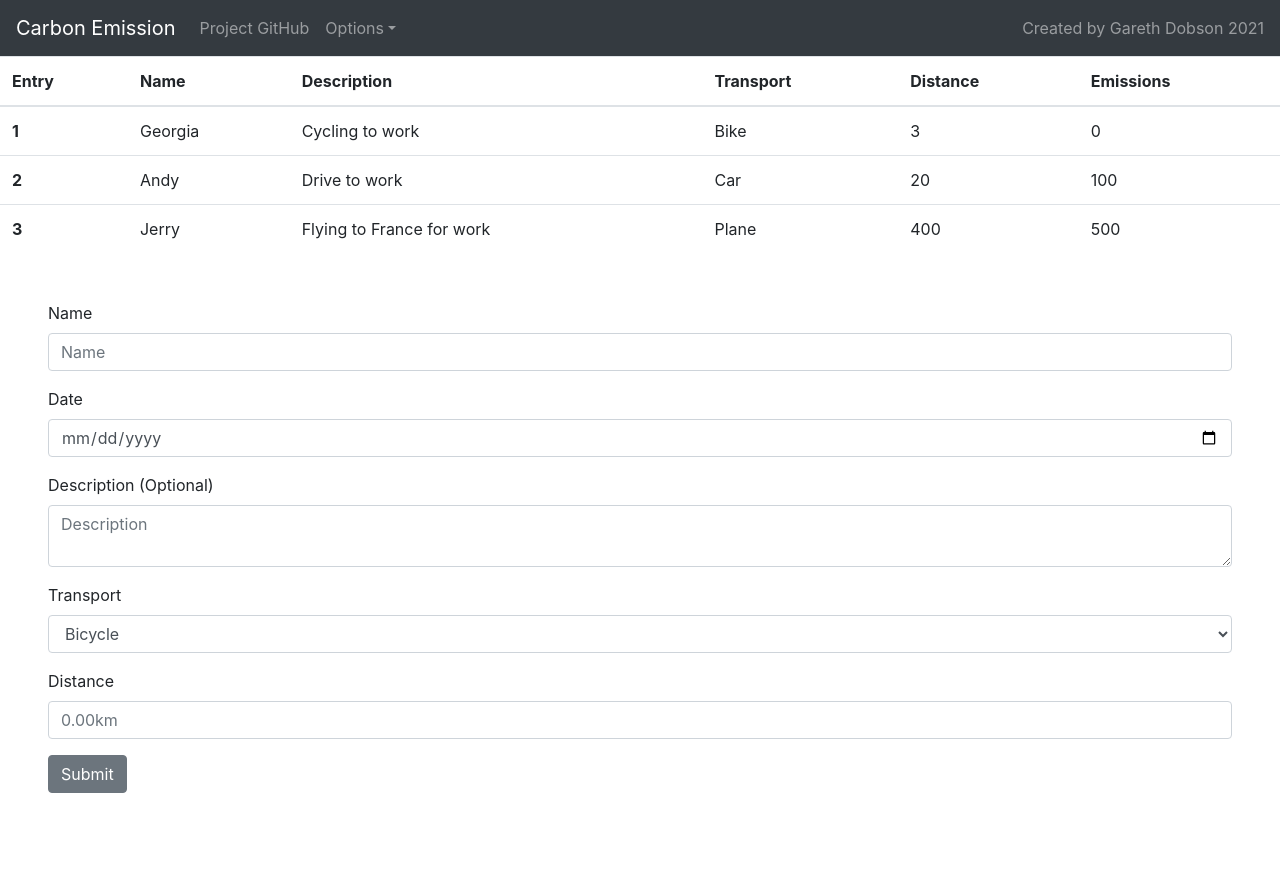
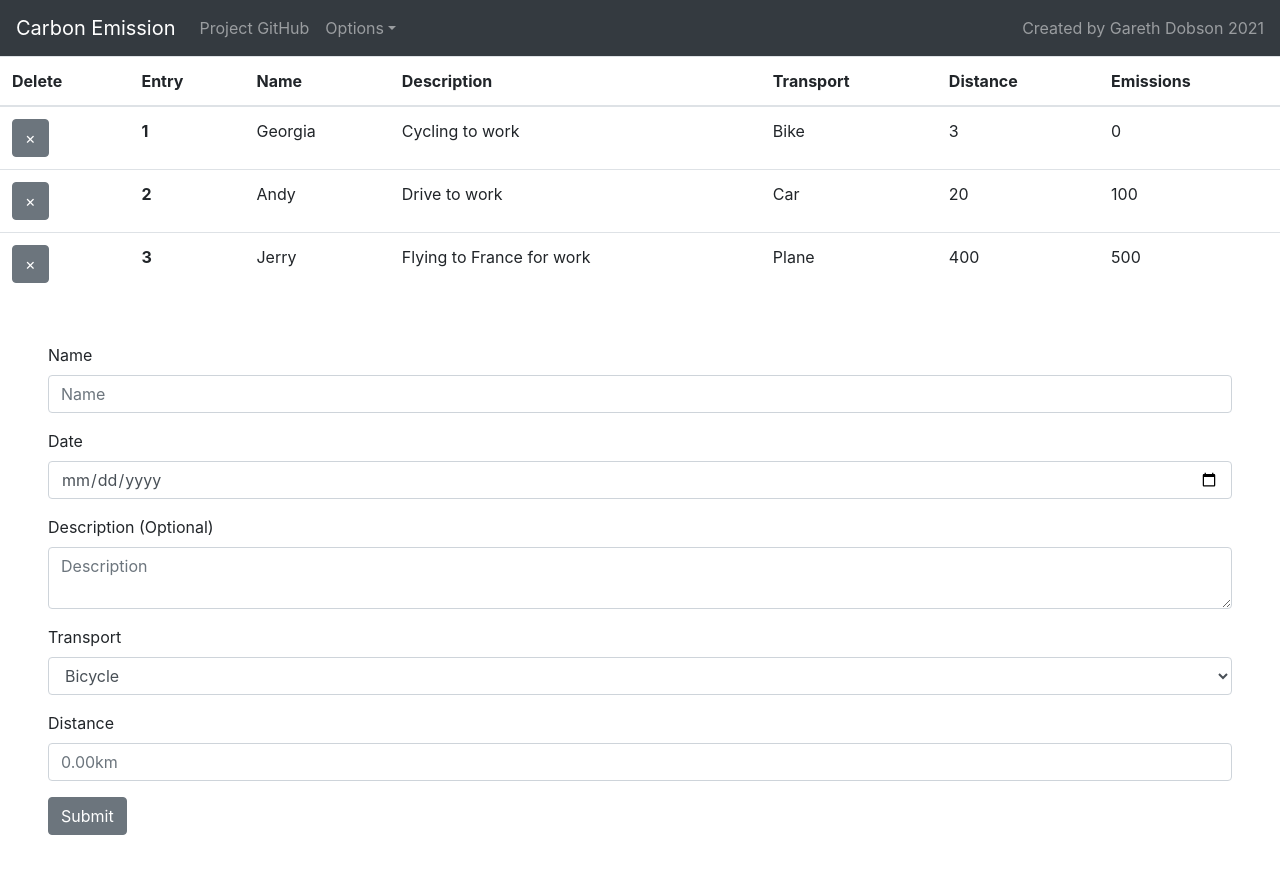
Before and after one commit to garethcdobson/MERN_Emission_Tracker, a React (Create React App) app in the folder client/: page / in a window 1280 px wide. Shown: the top 874 px of the page. Before the commit the page ends 841 px from the top, so only its background shows below. Built offline with nearby package versions, Linux system fonts and the light colour scheme.

Commit message:
Adding a delete item action linked to the redux store

```diff
--- a/client/src/actions/itemActions.js
+++ b/client/src/actions/itemActions.js
@@ -5,3 +5,10 @@ export const getItems = () => {
         type: GET_ITEMS
     }
 };
+
+export const deleteItem = id => {
+    return {
+        type: DELETE_ITEM,
+        payload: id
+    }
+};
--- a/client/src/components/EmissionTable.js
+++ b/client/src/components/EmissionTable.js
@@ -1,13 +1,17 @@
 import React, { Component, Fragment } from 'react';
 import { Button, Form, FormGroup, Label, Input, Table } from 'reactstrap';
 import { connect } from 'react-redux';
-import { getItems } from '../actions/itemActions';
+import { getItems, deleteItem } from '../actions/itemActions';
 import PropTypes from 'prop-types';
 
 class EmissionTable extends Component {
 
     componentDidMount() {
         this.props.getItems();
+    }
+
+    handleDeleteItem = (id) => {
+        this.props.deleteItem(id);
     }
 
     handleSubmit() {
@@ -22,6 +26,7 @@ class EmissionTable extends Component {
                 <Table hover>
                     <thead>
                         <tr>
+                        <th>Delete</th>
                         <th>Entry</th>
                         <th>Name</th>
                         <th>Description</th>
@@ -31,8 +36,15 @@ class EmissionTable extends Component {
                         </tr>
                     </thead>
                     <tbody>
-                        {items.map(({ name, description, transport, distance, emissions }, index) => (
+                        {items.map(({ id, name, description, transport, distance, emissions }, index) => (
                             <tr>
+                                <th>
+                                    <Button
+                                        onClick={this.handleDeleteItem.bind(this, id)}
+                                    >
+                                        &times;
+                                    </Button>
+                                </th>
                                 <th scope="row">{index + 1}</th>
                                 <td>{name}</td>
                                 <td>{description}</td>
@@ -94,4 +106,7 @@ const mapStateToProps = (state) => ({
     item: state.item,
 })
 
-export default connect(mapStateToProps, { getItems })(EmissionTable);
+export default connect(
+    mapStateToProps,
+    { getItems, deleteItem }
+)(EmissionTable);
--- a/client/src/reducers/itemReducer.js
+++ b/client/src/reducers/itemReducer.js
@@ -15,6 +15,11 @@ export default function(state = initialState, action) {
         case GET_ITEMS:
             return {
                 ...state
+            };
+        case DELETE_ITEM:
+            return {
+                ...state,
+                items: state.items.filter(item => item.id !== action.payload)
             }
         default:
             return state;
```
